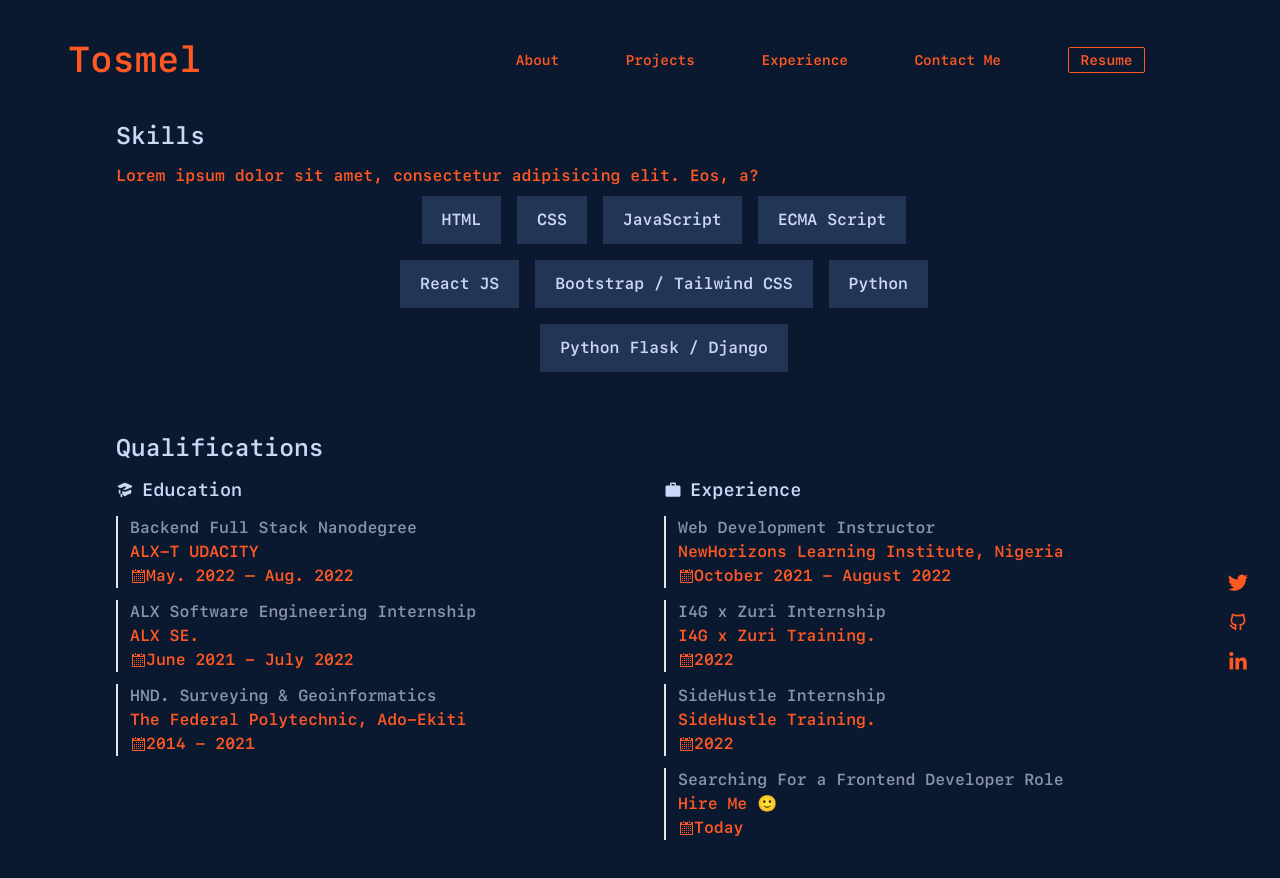
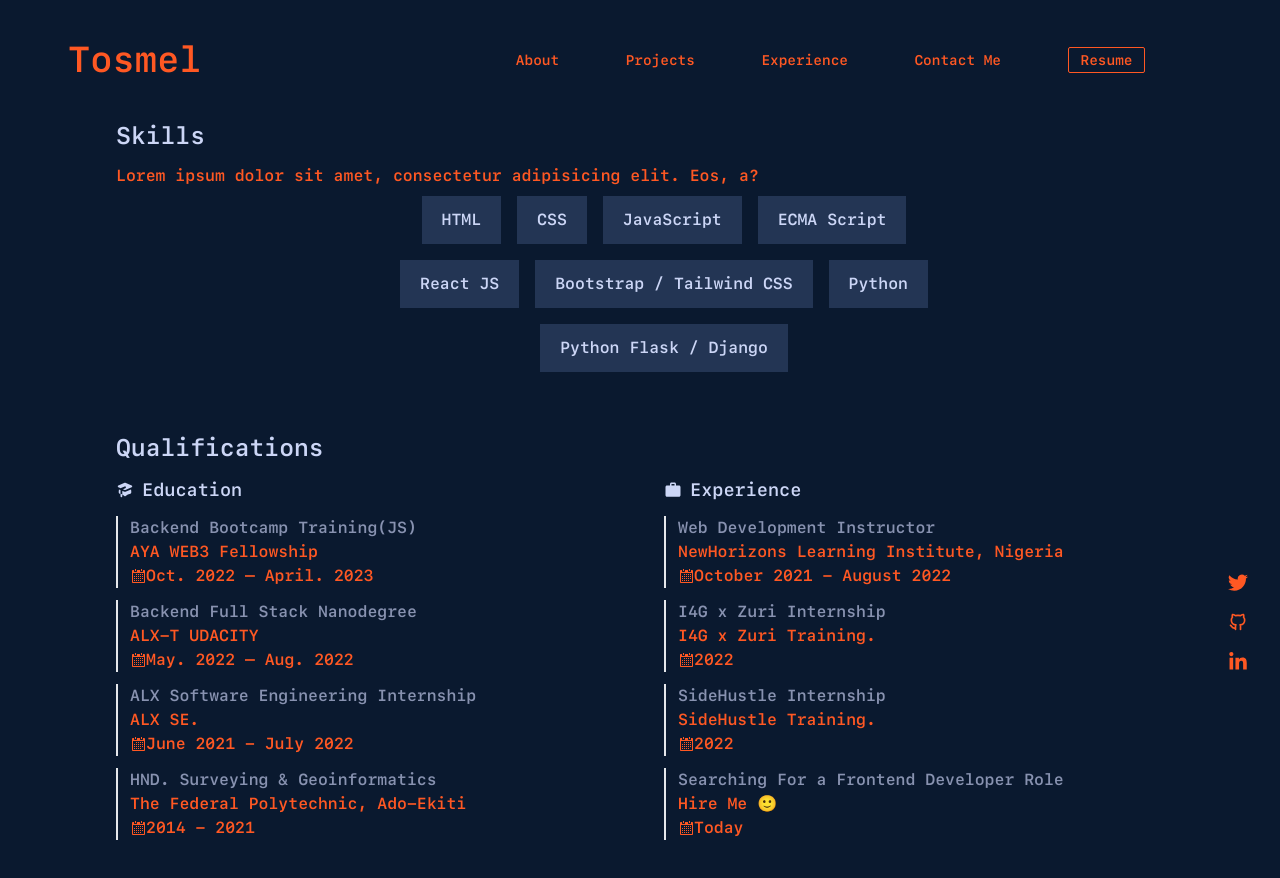
Before and after one commit to Tosmel2/TosinAdewale, a React (Create React App) app: page /experience in a window 1280 px wide. Shown: the top 878 px of the page. Built offline with nearby package versions, Linux system fonts and the light colour scheme.

Commit message:
Experience updated

```diff
--- a/src/Components/Experience.js
+++ b/src/Components/Experience.js
@@ -125,6 +125,20 @@ const Experience = ({ show }) => {
               className="pl-3 border-l-2 border-[#aa8b2d1] mb-3 font-thin"
             >
               <div>
+                <h2 className="text-sub ">Backend Bootcamp Training(JS) </h2>
+                <h3>AYA WEB3 Fellowship</h3>
+                <div className="flex items-center">
+                  <GoCalendar />
+                  <p>Oct. 2022 — April. 2023</p>
+                </div>
+              </div>
+            </motion.article>
+
+            <motion.article
+              variants={items}
+              className="pl-3 border-l-2 border-[#aa8b2d1] mb-3 font-thin"
+            >
+              <div>
                 <h2 className="text-sub ">Backend Full Stack Nanodegree </h2>
                 <h3>ALX-T UDACITY</h3>
                 <div className="flex items-center">
```
